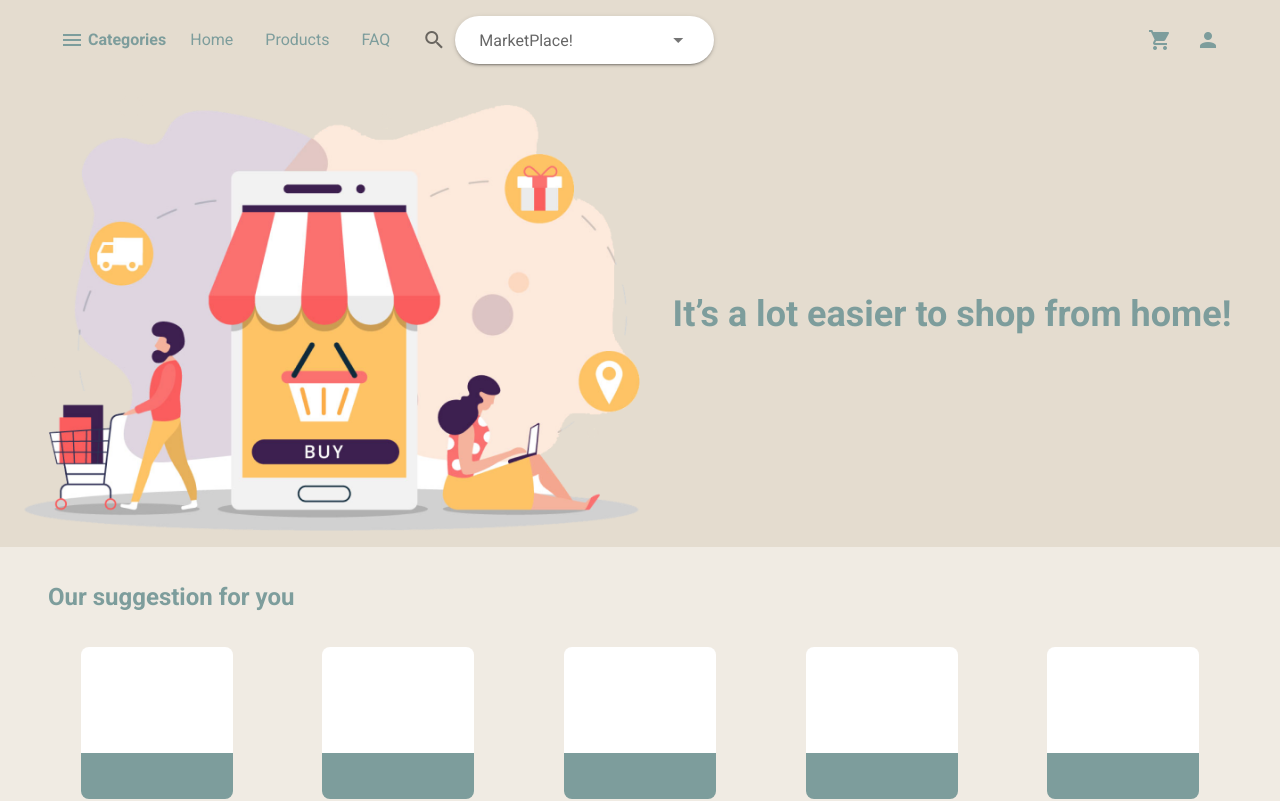
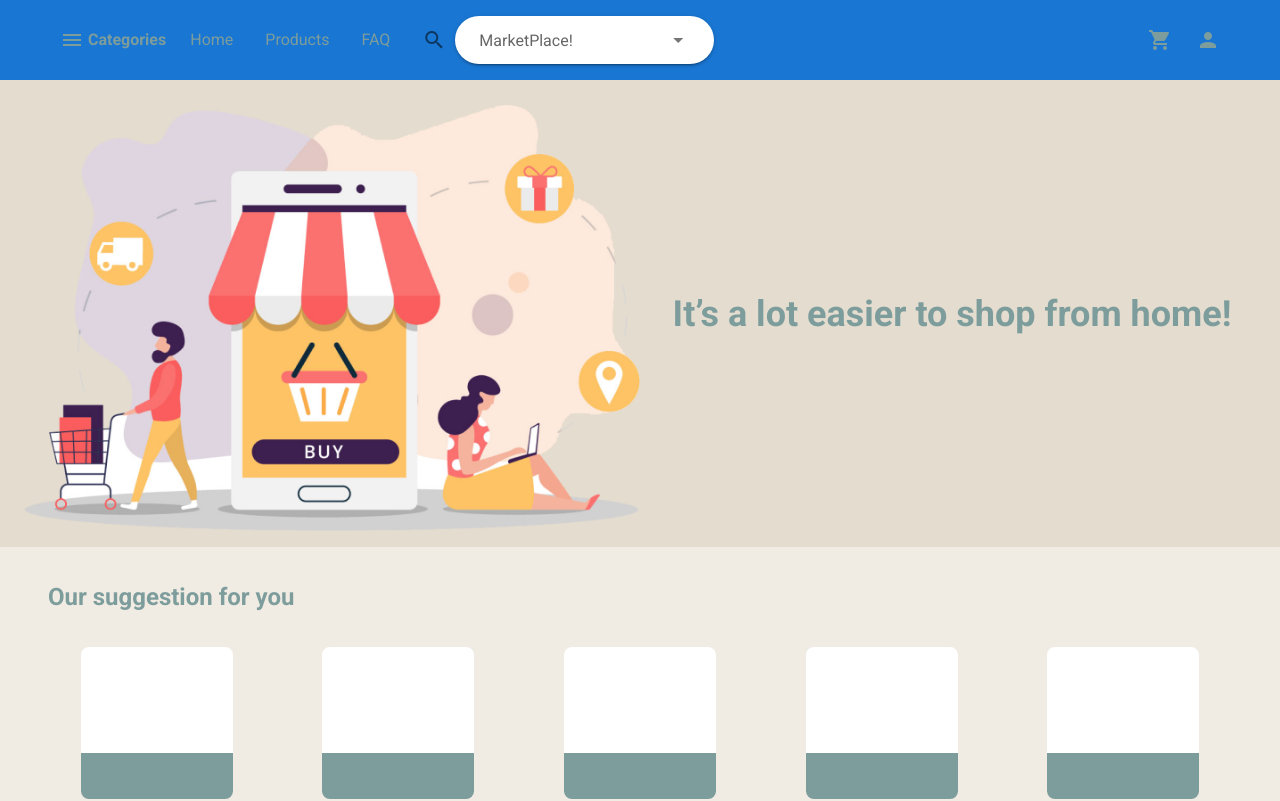
Before and after one commit to AmirHosein-Gharaati/marketplace-frontend, a Nuxt app: page / in a window 1280 px wide. Shown: the top 801 px of the page. Built offline with nearby package versions, Linux system fonts and the light colour scheme.

Commit message:
changed color name

```diff
--- a/layouts/default.vue
+++ b/layouts/default.vue
@@ -4,7 +4,7 @@
       height="80"
       fixed
       elevate-on-scroll
-      color="#e4dccf"
+      color="primary"
       class="px-8"
       app
     >
```
